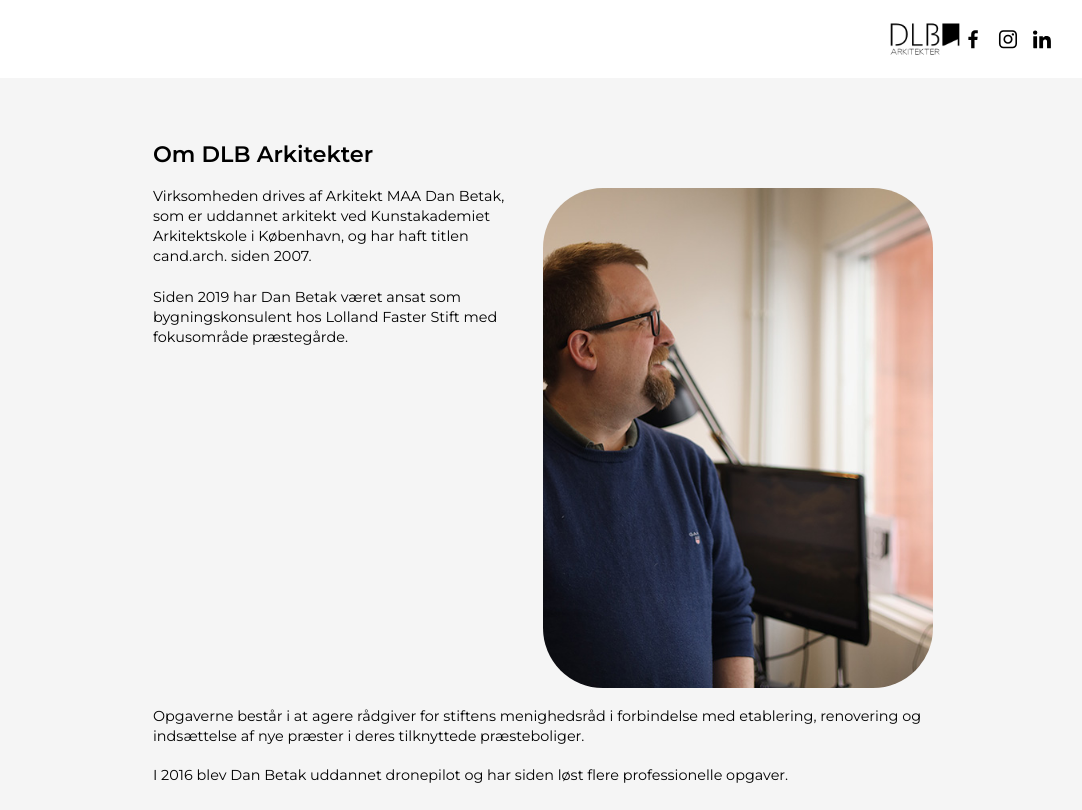
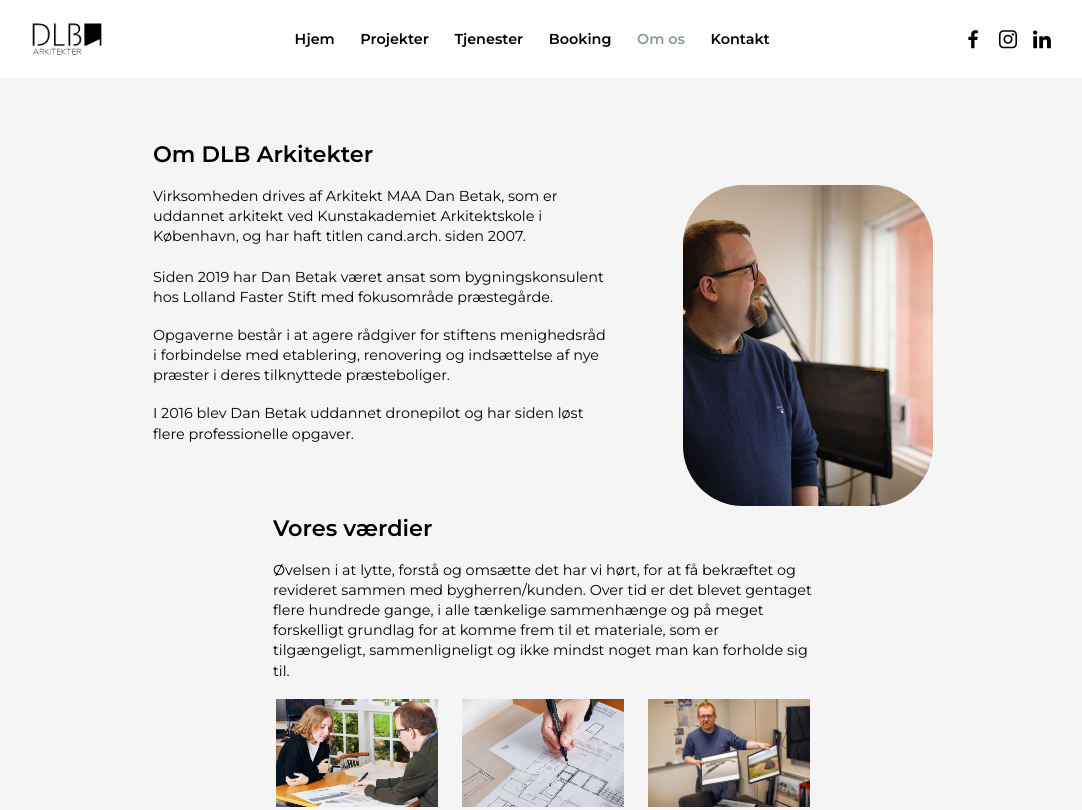
Before and after one commit to Mikkel136/4-semester-exam, a plain HTML site: page about.html in a window 1280 px wide. Shown: the top 810 px of the page, without its empty margins (97-1179 px from the left). Drawn offline with Linux system fonts and the light colour scheme.

Commit message:
About (desktop) done!

```diff
--- a/about.html
+++ b/about.html
@@ -59,13 +59,18 @@
             </div>
             <!---SOME ICONS ARE FROM: https://www.flaticon.com/-->
 
+            <ul class="desktop">    <!-- Navigation Menu only visible on Desktop -->
+                <li> <a href="index.html">Hjem</a> </li>
+                <li> <a href="projects.html">Projekter</a> </li>
+                <li> <a href="services.html">Tjenester</a> </li>
+                <li> <a href="booking.html">Booking</a> </li>
+                <li> <a href="about.html" class="active">Om os</a> </li>
+                <li> <a href="contact.html">Kontakt</a> </li>
+            </ul>
+
             <a href="index.html" class="logo"> <img src="img/logo.jpg" alt="DLB Arkitekter logo"> DLB Arkitekters logo </a>  <!-- DLB Logo -->
 
             <button class="burger-menu" onclick="toggleBurgerMenu()"> <img src="img/icons/burger-menu-icon.svg" alt="Burgermenu knap"> Menu </button>
-
-            <ul class="desktop">    <!-- Navigation Menu only visible on Desktop -->
-                <!-- Design to be finished in Figma ... -->
-            </ul>
         </div>
     </nav>
 
--- a/style.css
+++ b/style.css
@@ -979,6 +979,43 @@ Source: https://gs.statcounter.com/browser-market-share
             margin-bottom: 6px;
         }
 
+
+        /* --- ABOUT Page Elements --- */
+
+        #about {
+            margin: auto;
+        }
+
+        #about .flex {
+            display: block;
+        }
+
+        #about img {
+            width: 100%;
+            max-width: 250px;
+            float: right;       /* In this case flexbox doesn't do what I want, so I use this instead */
+            margin-top: -140px;
+        }
+
+        #about p {
+            margin-right: 320px;    /* Hacky way to make the text respect the image with float */
+        }
+
+        #values {
+            max-width: 540px;
+        }
+
+        #values .gallery {
+            display: flex;
+            flex-wrap: nowrap;
+            gap: 24px;
+            justify-content: center;
+        }
+
+        #values .gallery img {
+            width: 30%;
+        }
+
         /* (end of individual page contents) */
 
 
```
